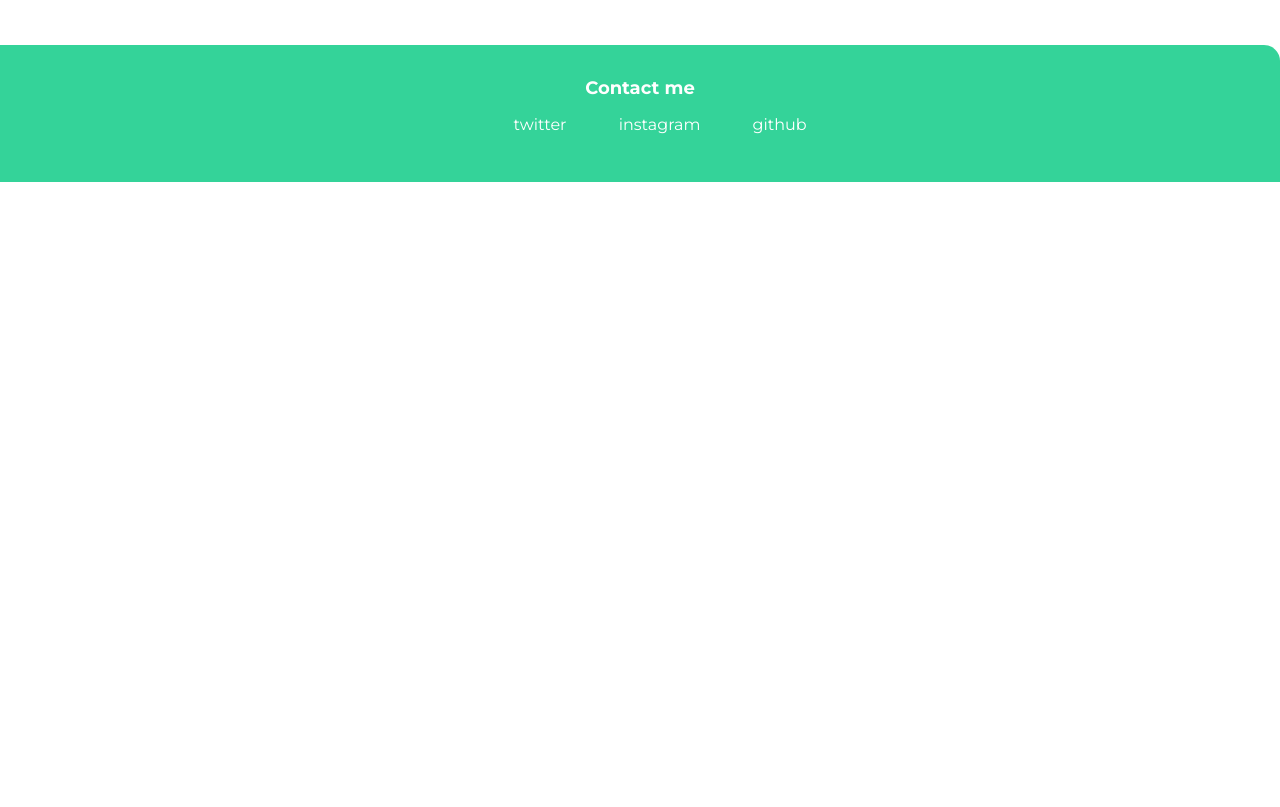
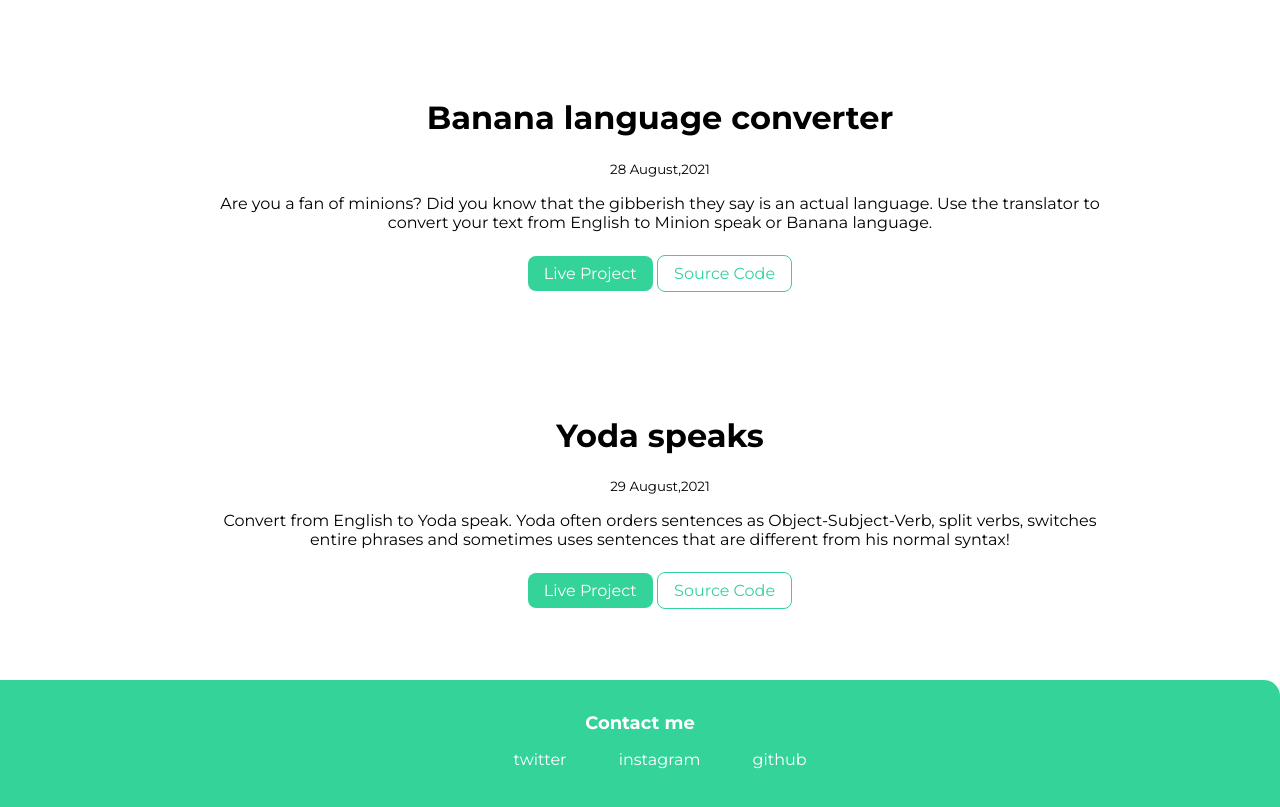
Before and after one commit to vrinda-mahajan/Mark4, a plain HTML site: page projects.html in a window 1280 px wide. Shown: the part 918-1725 px from the top of the page. Before the commit the page ends 1100 px from the top, so only its background shows below. Drawn offline with Linux system fonts and the light colour scheme.

Commit message:
added projects mark6 and mark7

```diff
--- a/projects.html
+++ b/projects.html
@@ -4,7 +4,7 @@
     <meta charset="UTF-8">
     <meta http-equiv="X-UA-Compatible" content="IE=edge">
     <meta name="viewport" content="width=device-width, initial-scale=1.0">
-    <title>Projects |adarsh balika</title>
+    <title>Projects |vrinda</title>
     <link href="index.css" rel="stylesheet" />
 </head>
 <body>
@@ -45,6 +45,26 @@
             <a class="link secondary-link" href="https://github.com/vrinda-mahajan/Mark2">Source Code</a>
         </div>
         </li>
+        <li>
+            <div class=" showcase-list container container-center">
+                <h1>Banana language converter</h1>
+                <small>28 August,2021</small>
+                <p>Are you a fan of minions? Did you know that the gibberish they say is an actual language. Use the translator to convert
+                your text from English to Minion speak or Banana language.</p>
+                <a class="link primary-link" href="https://banana-converter-vrinda.netlify.app/">Live Project</a>
+                <a class="link secondary-link" href="https://github.com/vrinda-mahajan/Mark6">Source Code</a>
+            </div>
+        </li>
+        <li>
+            <div class=" showcase-list container container-center">
+                <h1>Yoda speaks</h1>
+                <small>29 August,2021</small>
+                <p>Convert from English to Yoda speak. Yoda often orders sentences as Object-Subject-Verb, split verbs, switches entire
+                phrases and sometimes uses sentences that are different from his normal syntax!</p>
+                <a class="link primary-link" href="https://yoda-speaks-vrinda.netlify.app/">Live Project</a>
+                <a class="link secondary-link" href="https://github.com/vrinda-mahajan/Mark7">Source Code</a>
+            </div>
+        </li>
 
     </ul>
     <footer class="footer container">
```
Also changed, not shown: index.html (+5 -4 lines).
